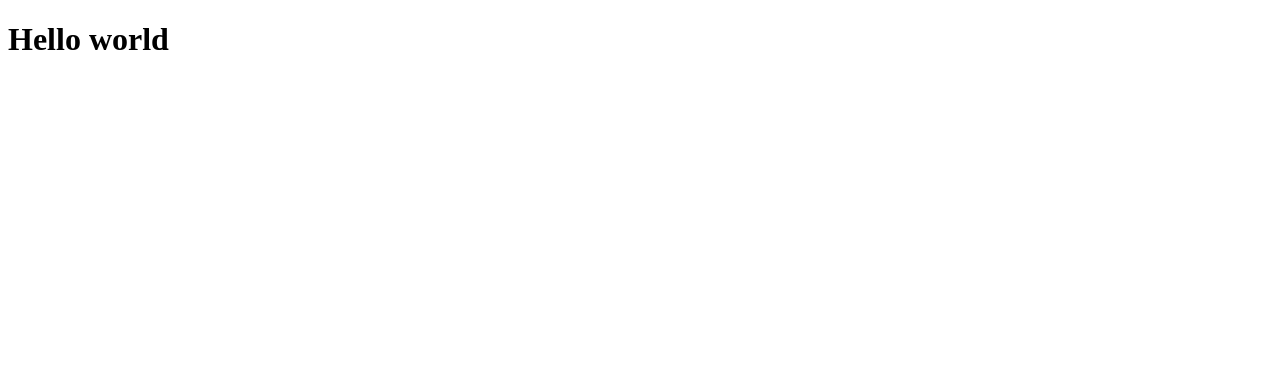
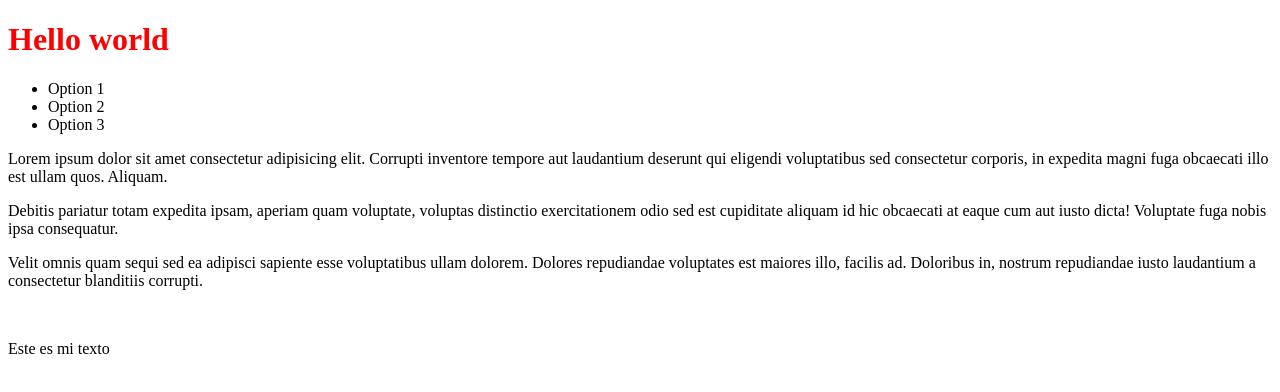
Before and after one commit to Roobeer811/pruebas, a plain HTML site: page index.html in a window 1280 px wide. Drawn offline with Linux system fonts and the light colour scheme.

Commit message:
add text to body idex.html

```diff
--- a/index.html
+++ b/index.html
@@ -1,11 +1,42 @@
 <!DOCTYPE html>
 <html lang="en">
+
 <head>
     <meta charset="UTF-8">
     <meta name="viewport" content="width=device-width, initial-scale=1.0">
     <title>Document</title>
+    <link rel="stylesheet" href="css/style.css">
 </head>
+
 <body>
-  <h1>Hello world</h1>
+    <h1>Hello world</h1>
+
+    <ul>
+        <li>
+            <spam class="hello1">Option 1</spam>
+        </li>
+        <li>
+            <spam class="hello2">Option 2</spam>
+        </li>
+        <li>
+            <spam class="hello3">Option 3</spam>
+        </li>
+    </ul>
+
+    <div class="principal">
+        <p>Lorem ipsum dolor sit amet consectetur adipisicing elit. Corrupti inventore tempore aut laudantium deserunt
+            qui eligendi voluptatibus sed consectetur corporis, in expedita magni fuga obcaecati illo est ullam quos.
+            Aliquam.</p>
+        <p>Debitis pariatur totam expedita ipsam, aperiam quam voluptate, voluptas distinctio exercitationem odio sed
+            est cupiditate aliquam id hic obcaecati at eaque cum aut iusto dicta! Voluptate fuga nobis ipsa consequatur.
+        </p>
+        <p>Velit omnis quam sequi sed ea adipisci sapiente esse voluptatibus ullam dolorem. Dolores repudiandae
+            voluptates est maiores illo, facilis ad. Doloribus in, nostrum repudiandae iusto laudantium a consectetur
+            blanditiis corrupti.</p>
+    </div>
+
+    <img src="" alt="">
+    <p title="presentacion">Este es mi texto</p>
 </body>
+
 </html>
```
